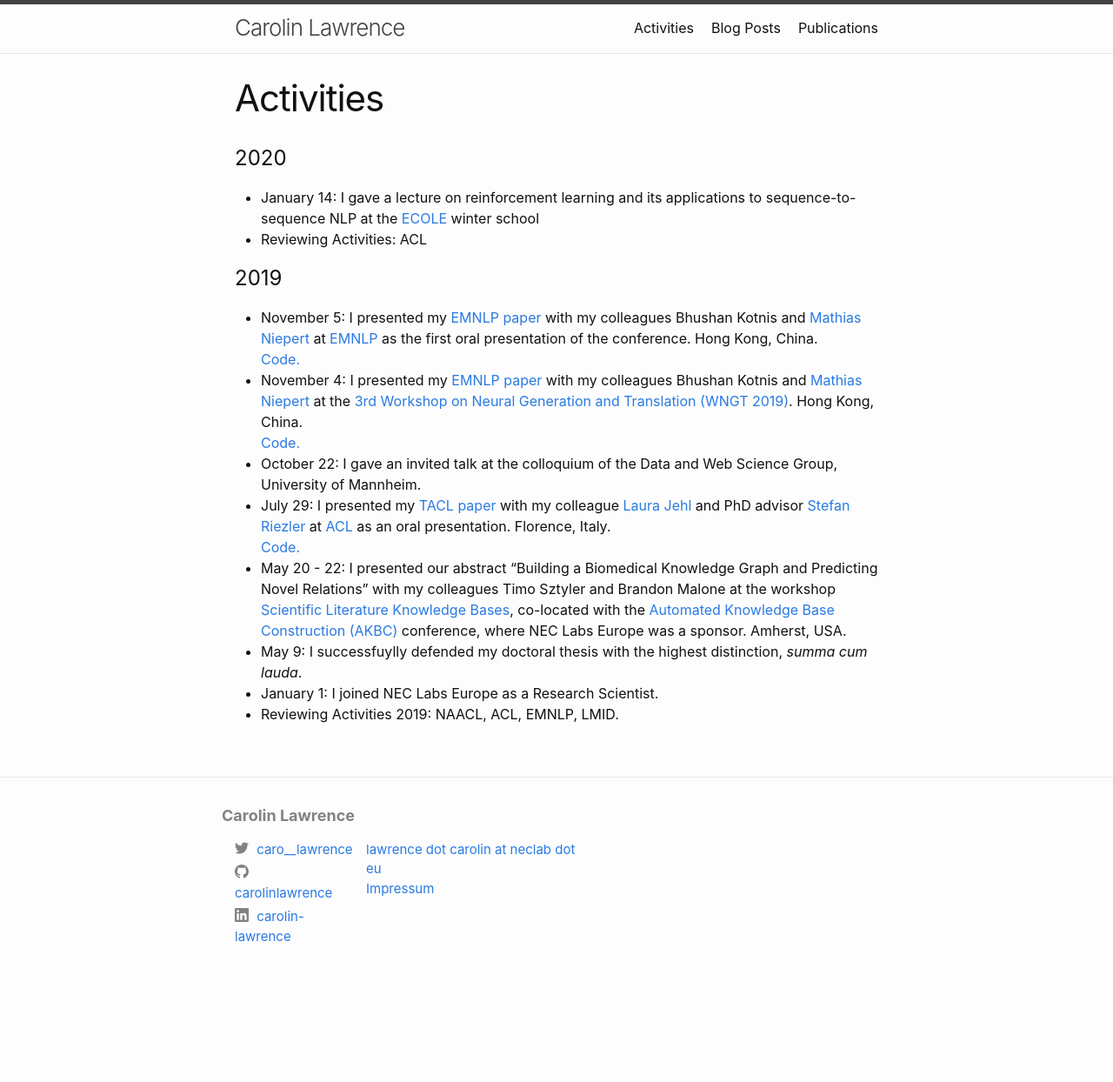
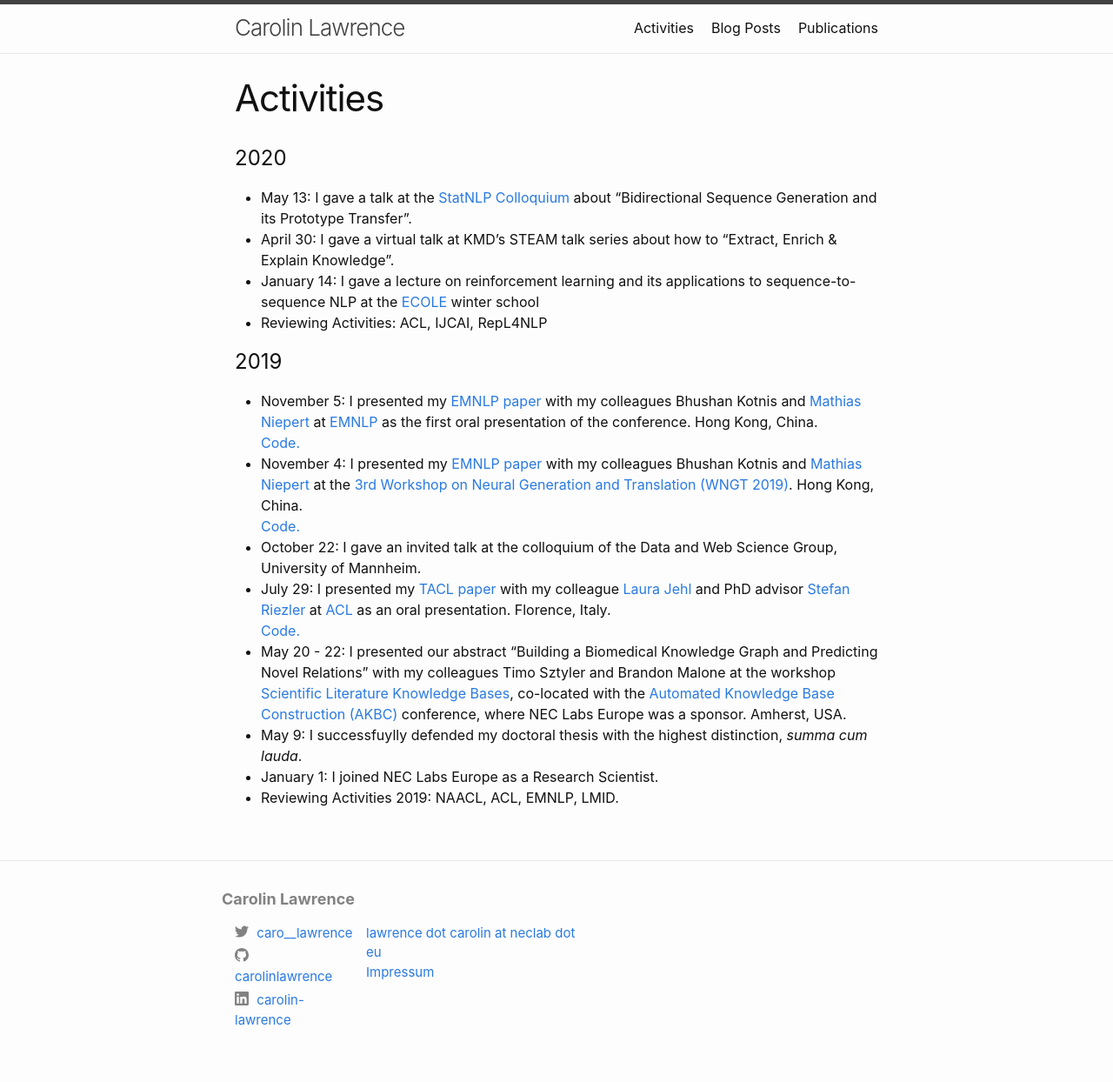
Before and after one commit to carolinlawrence/carolinlawrence.github.io, a Jekyll site: the page built from activities.markdown, in a window 1280 px wide. Shown: the whole page at 87% size. Built offline with Jekyll 4.4.1, drawn with Linux system fonts in a browser that asks for light colours; before the commit the page ends 1148 px from its top, so only the background shows below that.

Commit message:
Update activities.markdown

```diff
--- a/activities.markdown
+++ b/activities.markdown
@@ -4,8 +4,10 @@ title: Activities
 permalink: /activities/
 ---
 # 2020
+* May 13: I gave a talk at the <a href="https://www.cl.uni-heidelberg.de/colloquium/statnlp/">StatNLP Colloquium</a> about "Bidirectional Sequence Generation and its Prototype Transfer".
+* April 30: I gave a virtual talk at KMD's STEAM talk series about how to "Extract, Enrich & Explain Knowledge".
 * January 14: I gave a lecture on reinforcement learning and its applications to sequence-to-sequence NLP at the <a href="https://ecole-itn.eu/">ECOLE</a> winter school
-* Reviewing Activities: ACL
+* Reviewing Activities: ACL, IJCAI, RepL4NLP
 
 # 2019
 * November 5: I presented my <a href='https://www.aclweb.org/anthology/D19-1001.pdf'>EMNLP paper</a> with my colleagues Bhushan Kotnis and <a href='http://www.matlog.net/'>Mathias Niepert</a> at <a href='https://sites.google.com/view/wngt19/home'>EMNLP</a> as the first oral presentation of the conference. Hong Kong, China.<br/> <a href='https://github.com/carolinlawrence/BiSon'>Code.</a>
```
